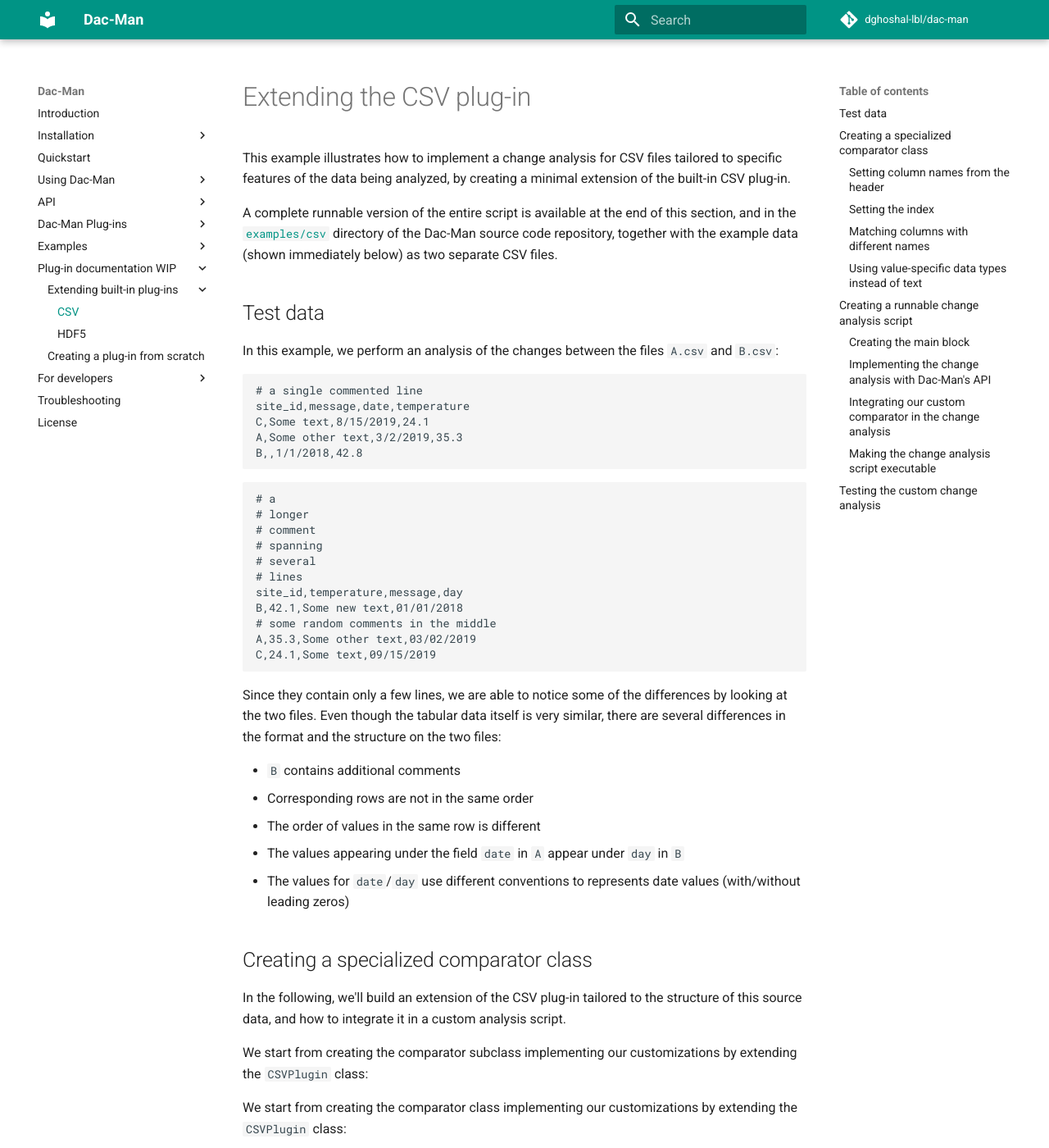
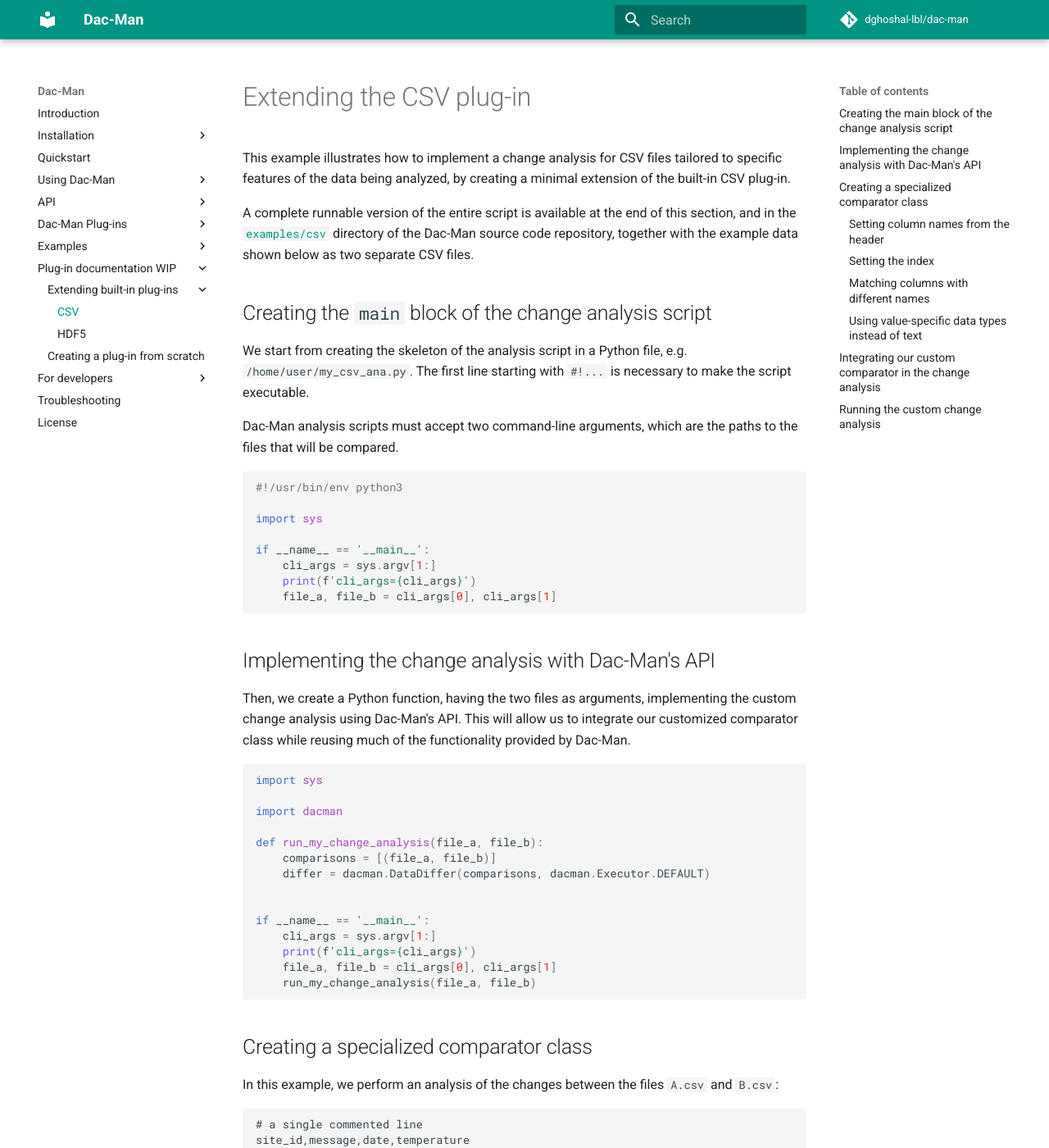
Before and after one commit to deduce-dev/dac-man, an MkDocs documentation site: the page built from docs/plugins-docs/extend/csv.md, in a window 1280 px wide and 1400 px high. Shown: the whole window at 82% size. Built offline with MkDocs 1.6.1 and Material for MkDocs 9.7.7, drawn with Linux system fonts in a browser that asks for light colours; comment, search, counter and statistics services are not loaded; some of the changed text lies outside the part shown.

Commit message:
Reorder content in CSV plug-in example

````diff
--- a/docs/plugins-docs/extend/csv.md
+++ b/docs/plugins-docs/extend/csv.md
@@ -6,9 +6,52 @@
 
 A complete runnable version of the entire script is available at the end of this section,
 and in the [`examples/csv`](https://github.com/dghoshal-lbl/dac-man/blob/master/examples/csv/) directory of the Dac-Man source code repository,
-together with the example data (shown immediately below) as two separate CSV files.
+together with the example data shown below as two separate CSV files.
 
-## Test data
+## Creating the `main` block of the change analysis script
+
+We start from creating the skeleton of the analysis script in a Python file, e.g. `/home/user/my_csv_ana.py`.
+The first line starting with `#!...` is necessary to make the script executable.
+
+Dac-Man analysis scripts must accept two command-line arguments,
+which are the paths to the files that will be compared.
+
+```py
+#!/usr/bin/env python3
+
+import sys
+
+if __name__ == '__main__':
+    cli_args = sys.argv[1:]
+    print(f'cli_args={cli_args}')
+    file_a, file_b = cli_args[0], cli_args[1]
+```
+
+## Implementing the change analysis with Dac-Man's API
+
+Then, we create a Python function, having the two files as arguments,
+implementing the custom change analysis using Dac-Man's API.
+This will allow us to integrate our customized comparator class
+while reusing much of the functionality provided by Dac-Man.
+
+```py
+import sys
+
+import dacman
+
+def run_my_change_analysis(file_a, file_b):
+    comparisons = [(file_a, file_b)]
+    differ = dacman.DataDiffer(comparisons, dacman.Executor.DEFAULT)
+
+
+if __name__ == '__main__':
+    cli_args = sys.argv[1:]
+    print(f'cli_args={cli_args}')
+    file_a, file_b = cli_args[0], cli_args[1]
+    run_my_change_analysis(file_a, file_b)
+```
+
+## Creating a specialized comparator class
 
 In this example, we perform an analysis of the changes between the files `A.csv` and `B.csv`:
 
@@ -43,14 +86,10 @@
 - The values appearing under the field `date` in `A` appear under `day` in `B`
 - The values for `date`/`day` use different conventions to represents date values (with/without leading zeros)
 
-## Creating a specialized comparator class
-
 In the following, we'll build an extension of the CSV plug-in tailored to the structure of this source data,
 and how to integrate it in a custom analysis script.
 
 We start from creating the comparator subclass implementing our customizations by extending the `CSVPlugin` class:
-
-We start from creating the comparator class implementing our customizations by extending the `CSVPlugin` class:
 
 ```py
 from dacman.plugins.csv import CSVPlugin
@@ -116,7 +155,7 @@
 ```
 
 !!! detail
-    The order of the mapping (i.e. turning `day` into `date`, or viceversa) is not relevant, as the original names are in any case stored and compared as column metadata.
+    The order of the mapping (i.e. turning `day` into `date`, or the other way around) is not relevant, as the original names are in any case stored and compared as column metadata.
 
 ### Using value-specific data types instead of text
 
@@ -144,48 +183,7 @@
     }
 ```
 
-## Creating a runnable change analysis script
-
-### Creating the `main` block
-
-We start from creating the skeleton of the analysis script in a Python file, e.g. `/home/user/my_csv_ana.py`.
-Dac-Man analysis scripts must accept two command-line arguments,
-which are the paths to the files that will be compared
-
-```py
-import sys
-
-if __name__ == '__main__':
-    cli_args = sys.argv[1:]
-    print(f'cli_args={cli_args}')
-    file_a, file_b = cli_args[0], cli_args[1]
-```
-
-### Implementing the change analysis with Dac-Man's API
-
-Then, we create a Python function, having the two files as arguments,
-implementing the custom change analysis using Dac-Man's API.
-This will allow us to integrate our customized comparator class
-while reusing much of the functionality provided by Dac-Man.
-
-```py
-import sys
-
-import dacman
-
-def run_my_change_analysis(file_a, file_b):
-    comparisons = [(file_a, file_b)]
-    differ = dacman.DataDiffer(comparisons, dacman.Executor.DEFAULT)
-
-
-if __name__ == '__main__':
-    cli_args = sys.argv[1:]
-    print(f'cli_args={cli_args}')
-    file_a, file_b = cli_args[0], cli_args[1]
-    run_my_change_analysis(file_a, file_b)
-```
-
-### Integrating our custom comparator in the change analysis
+## Integrating our custom comparator in the change analysis
 
 The next step is to add the code for our custom comparator class `MyCSVPlugin`
 and set it as the plug-in to use for the comparison:
@@ -221,10 +219,9 @@
     run_my_change_analysis(file_a, file_b)
 ```
 
-### Making the change analysis script executable
+## Running the custom change analysis
 
-Finally, we make the script executable by adding the "shebang" line at the top,
-and using the `chmod` command to add executable permissions:
+The complete code for this custom analysis script is:
 
 ```py
 #!/usr/bin/env python3
@@ -259,18 +256,18 @@
     run_my_change_analysis(file_a, file_b)
 ```
 
+To test this change analysis script with Dac-Man,
+add executable permissions to the `my_csv_ana.py` Python file using e.g. the `chmod` command:
+
 ```sh
 chmod +x /home/user/my_csv_ana.py
 ```
 
-## Testing the custom change analysis
-
-To test this change analysis with Dac-Man,
-navigate to the `examples/csv` directories and run:
+Then, navigate to the `examples/csv` directories and run:
 
 ```sh
 dacman diff A.csv B.csv --script /home/user/my_csv_ana.py
 ```
 
 !!! tip
-    A runnable copy of this file is already available as [`examples/csv/my_csv_ana.py`](https://github.com/dghoshal-lbl/dac-man/blob/master/examples/csv/my_csv_ana.py)
+    A complete runnable copy of this file is already available as [`examples/csv/my_csv_ana.py`](https://github.com/dghoshal-lbl/dac-man/blob/master/examples/csv/my_csv_ana.py)
````
